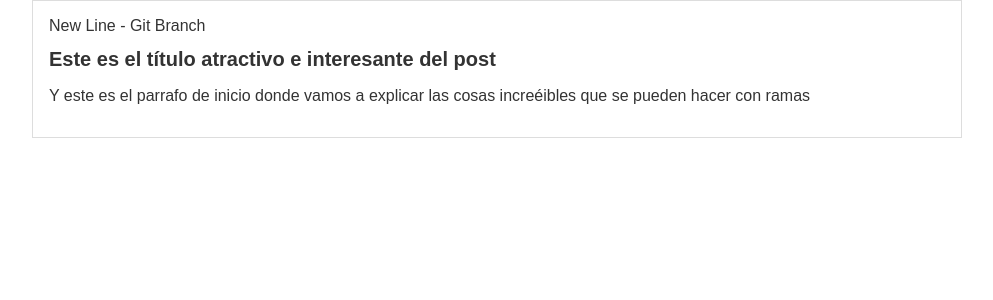
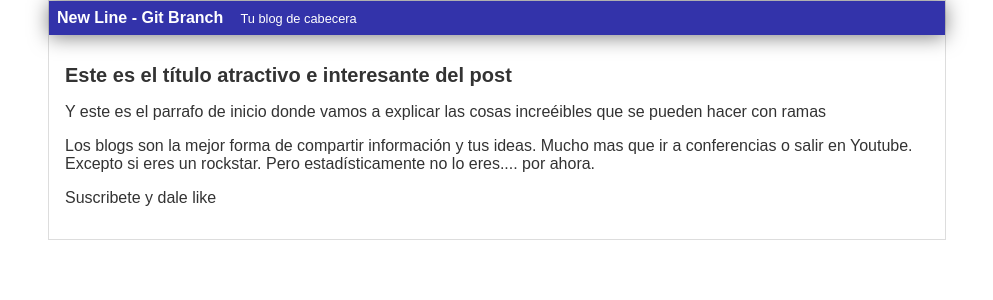
Before and after one commit to import-chr/variosCode, a PHP site: page / in a window 1280 px wide. Shown: the top 300 px of the page, without its empty margins (143-1136 px from the left). Run offline with PHP 8.4, Linux system fonts and the light colour scheme.

Commit message:
newline lista

```diff
--- a/index.html
+++ b/index.html
@@ -11,12 +11,15 @@
     <div id = "container">
         <div id = "cabecera">
             New Line - Git Branch
+            <span id="tagline">Tu blog de cabecera</span>
         </div>
 
         <div id = "post">
-            <h1>Este es el título atractivo e interesante del post</h1>
-            <p>Y este es el parrafo de inicio donde vamos a explicar las cosas increéibles que se pueden hacer con ramas</p>
+                <h1>Este es el título atractivo e interesante del post</h1>
+                <p>Y este es el parrafo de inicio donde vamos a explicar las cosas increéibles que se pueden hacer con ramas</p>
+                <p>Los blogs son la mejor forma de compartir información y tus ideas. Mucho mas que ir a conferencias o salir en Youtube. Excepto si eres un rockstar. Pero estadísticamente no lo eres.... por ahora.</p>
+                <p>Suscribete y dale like</p>
+            </div>
         </div>
-    </div>
 </body>
 </html>
--- a/styles/style.css
+++ b/styles/style.css
@@ -1,20 +1,45 @@
-body {
+body
+{
     color: #333;
     text-align: center;
-    font-family: "Arial";
+    font-family: Arial;
     font-size: 16px;
     margin: 0;
     padding: 0;
 }
 
-#container {
+#cabecera
+{
+    background: #33A;
+    box-shadow: 0px 2px 20px 0px rgba(0,0,0,0.5);
+    color: white;
+    font-weight: bold;
+    margin: 0;
+    padding: 0.5em;
+}
+
+#cabecera #tagline
+{
+    padding: 0 0 0 1em;
+    font-weight: normal;
+    font-size: 0.8em;
+}
+
+#container
+{
     width: 70%;
-    padding: 1em;
+    padding: 0;
     text-align: left;
     border: 1px solid #DDD;
     margin: 0 auto;
 }
 
-#container h1 {
+#container h1
+{
     font-size: 20px;
 }
+
+#post
+{
+    padding: 1em;
+}
```
